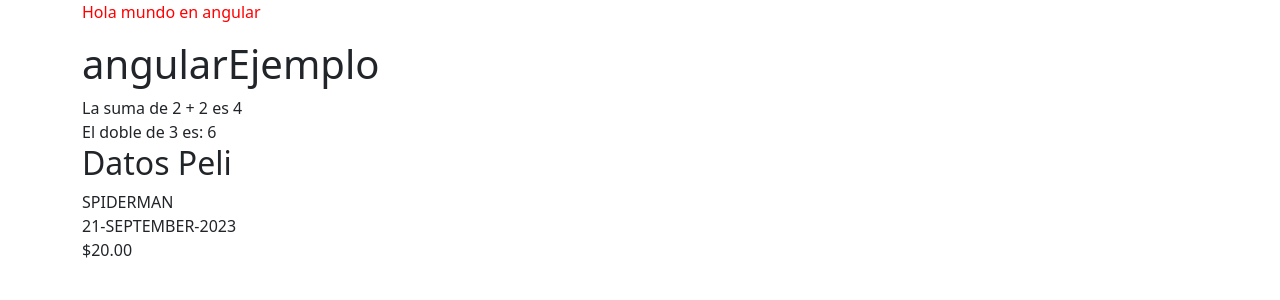
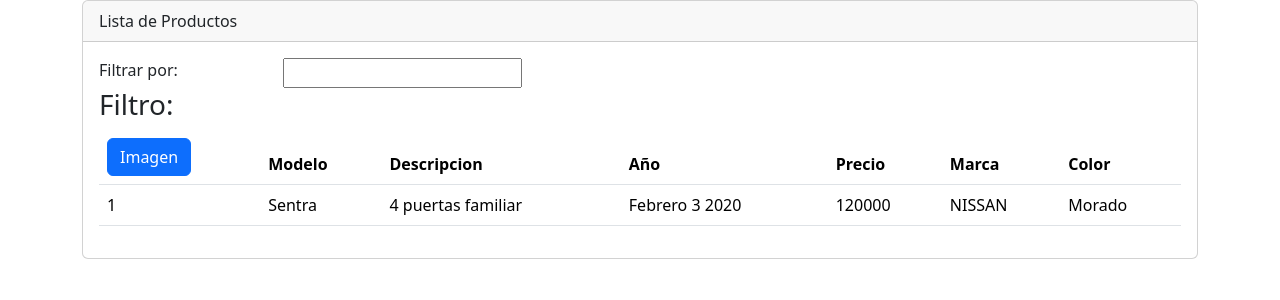
Before and after one commit to ievn-1001-20000814/angularEjemplo, an Angular app: page / in a window 1280 px wide. Shown: the top 300 px of the page. Built offline with nearby package versions, Linux system fonts and the light colour scheme.

Commit message:
Commit del 20/Septiembre JARR

```diff
--- a/angular.json
+++ b/angular.json
@@ -25,9 +25,13 @@
               "src/assets"
             ],
             "styles": [
-              "src/styles.css"
+              "src/styles.css",
+              "node_modules/bootstrap/dist/css/bootstrap.min.css",
+              "node_modules/font-awesome/css/font-awesome.min.css"
             ],
-            "scripts": []
+            "scripts": [
+              "node_modules/bootstrap/dist/js/bootstrap.min.js"
+            ]
           },
           "configurations": {
             "production": {
--- a/package.json
+++ b/package.json
@@ -18,6 +18,8 @@
     "@angular/platform-browser": "^16.2.0",
     "@angular/platform-browser-dynamic": "^16.2.0",
     "@angular/router": "^16.2.0",
+    "bootstrap": "^5.3.2",
+    "font-awesome": "^4.7.0",
     "rxjs": "~7.8.0",
     "tslib": "^2.3.0",
     "zone.js": "~0.13.0"
--- a/src/app/app.component.html
+++ b/src/app/app.component.html
@@ -4,13 +4,14 @@
 <head>
   <meta charset="UTF-8">
   <meta name="viewport" content="width=device-width, initial-scale=1.0">
-  <link href="https://cdn.jsdelivr.net/npm/bootstrap@5.3.2/dist/css/bootstrap.min.css" rel="stylesheet" integrity="sha384-T3c6CoIi6uLrA9TneNEoa7RxnatzjcDSCmG1MXxSR1GAsXEV/Dwwykc2MPK8M2HN" crossorigin="anonymous">
+  <!--<link href="https://cdn.jsdelivr.net/npm/bootstrap@5.3.2/dist/css/bootstrap.min.css" rel="stylesheet" integrity="sha384-T3c6CoIi6uLrA9TneNEoa7RxnatzjcDSCmG1MXxSR1GAsXEV/Dwwykc2MPK8M2HN" crossorigin="anonymous"> -->
   <title>Angular</title>
 </head>
 <body>
   <div class="container">
     <div class="row">
-
+      <app-product-list></app-product-list>
+  <!--
 <p>
   Hola mundo en angular
   </p>
@@ -33,7 +34,8 @@
   </div>
   <div>
     {{pelicula.precio| currency}}
-  </div>
+
+  </div>-->
 </div>
 </div>
 </body>
--- a/src/app/app.component.ts
+++ b/src/app/app.component.ts
@@ -1,21 +1,31 @@
 import { Component } from '@angular/core';
-
+/*" './app.component.html',*/
 @Component({
   selector: 'app-root',
-  templateUrl: './app.component.html',
+  templateUrl: './app.component.html' ,
+
+
   styleUrls: ['./app.component.css']
 })
 export class AppComponent {
   title = 'angularEjemplo';
 
-  apellido='Reyes';
+  /* apellido='Reyes';
 
-  duplicarNumero(valor:number):number{
+ duplicarNumero(valor:number):number{
   return valor *2;
 }
   pelicula={
     titulo:'Spiderman',
     fechaLanzamiento:new Date(),
     precio:20,
-  }
+  }*/
 }
+/*<app-product-list></app-product-list> `
+  <div class="container">
+  </div>
+  <h1>
+    {{title}}
+    <app-product-list></app-product-list>
+    </h1>
+  `*/
--- a/src/app/app.module.ts
+++ b/src/app/app.module.ts
@@ -2,10 +2,12 @@ import { NgModule } from '@angular/core';
 import { BrowserModule } from '@angular/platform-browser';
 
 import { AppComponent } from './app.component';
+import { ProductListComponent } from './product/product-list/product-list.component';
 
 @NgModule({
   declarations: [
-    AppComponent
+    AppComponent,
+    ProductListComponent
   ],
   imports: [
     BrowserModule
--- /dev/null
+++ b/src/app/product/product-list/product-list.component.html
@@ -0,0 +1,69 @@
+<!--<!DOCTYPE html>
+<html lang="en">
+<head>
+    <meta charset="UTF-8">
+    <meta name="viewport" content="width=
+    , initial-scale=1.0">
+    <title>Usable</title>
+</head>
+<body>
+    <h3>Lista de Coches</h3>
+    <div>
+
+    </div>
+</body>
+</html>!-->
+<div class="card">
+    <div class="card-header">
+        Lista de Productos
+
+    </div>
+    <div class="card-body">
+        <div class="row">
+            <div class="col-md-2">
+                Filtrar por:
+            </div>
+            <div class="col-md-4">
+                <input type="text" name="filter" class="from-control">
+
+            </div>
+            <div class="row">
+                <div class="col-md-6">
+                    <h3>Filtro:</h3>
+                </div>
+
+            </div>
+            <div class="table-responsive">
+                <table class="table" *ngIf="productos.length">
+                    <thead>
+                        <tr>
+                            <th>
+                                <button type="button" class="btn btn-primary">Imagen</button>
+                            </th>
+                            <th>Modelo</th>
+                            <th>Descripcion</th>
+                            <th>Año</th>
+                            <th>Precio</th>
+                            <th>Marca</th>
+                            <th>Color</th>
+                        </tr>
+                    </thead>
+                    <tbody>
+                        <tr>
+                            <td>{{productos[0].productoId}}</td>
+                            <td>{{productos[0].Modelo}}</td>
+                            <td>{{productos[0].Descripcion}}</td>
+                            <td>{{productos[0].year}}</td>
+                            <td>{{productos[0].Precio}}</td>
+                            <td>{{productos[0].Marca}}</td>
+                            <td>{{productos[0].Color}}</td>
+
+                        </tr>
+                    </tbody>
+
+                </table>
+            </div>
+        </div>
+
+    </div>
+</div>
--- /dev/null
+++ b/src/app/product/product-list/product-list.component.ts
@@ -0,0 +1,43 @@
+import { Component } from '@angular/core';
+
+@Component({
+  selector: 'app-product-list',
+  templateUrl: './product-list.component.html',
+  styleUrls: ['./product-list.component.css']
+})
+export class ProductListComponent {
+//directivas *ngif
+  productos:any[]=[
+    {
+      "productoId":1,
+      "Modelo":"Sentra",
+      "Descripcion":"4 puertas familiar",
+      "year":"Febrero 3 2020",
+      "Precio":120000,
+      "Marca":"NISSAN",
+      "Color":"Morado",
+      "imagenUrl":"datos pendientes",
+    },
+    {
+      "productoId":2,
+      "Modelo":"A4",
+      "Descripcion":"4 puertas familiar",
+      "year":"Febrero 3 2021",
+      "Precio":200000,
+      "Marca":"AUDI",
+      "Color":"Blanco",
+      "imagenUrl":"datos pendientes",
+    },
+    {
+      "productoId":3,
+      "Modelo":"Rio",
+      "Descripcion":"2 puertas familiar",
+      "year":"Marzo 5 2022",
+      "Precio":150000,
+      "Marca":"KIA",
+      "Color":"Azul",
+      "imagenUrl":"datos pendientes",
+    },
+  ]
+
+}
```
Also changed, not shown: src/app/product/product-list/product-list.component.css (added), 2 other files (tests, documents, lock files or other folders).
